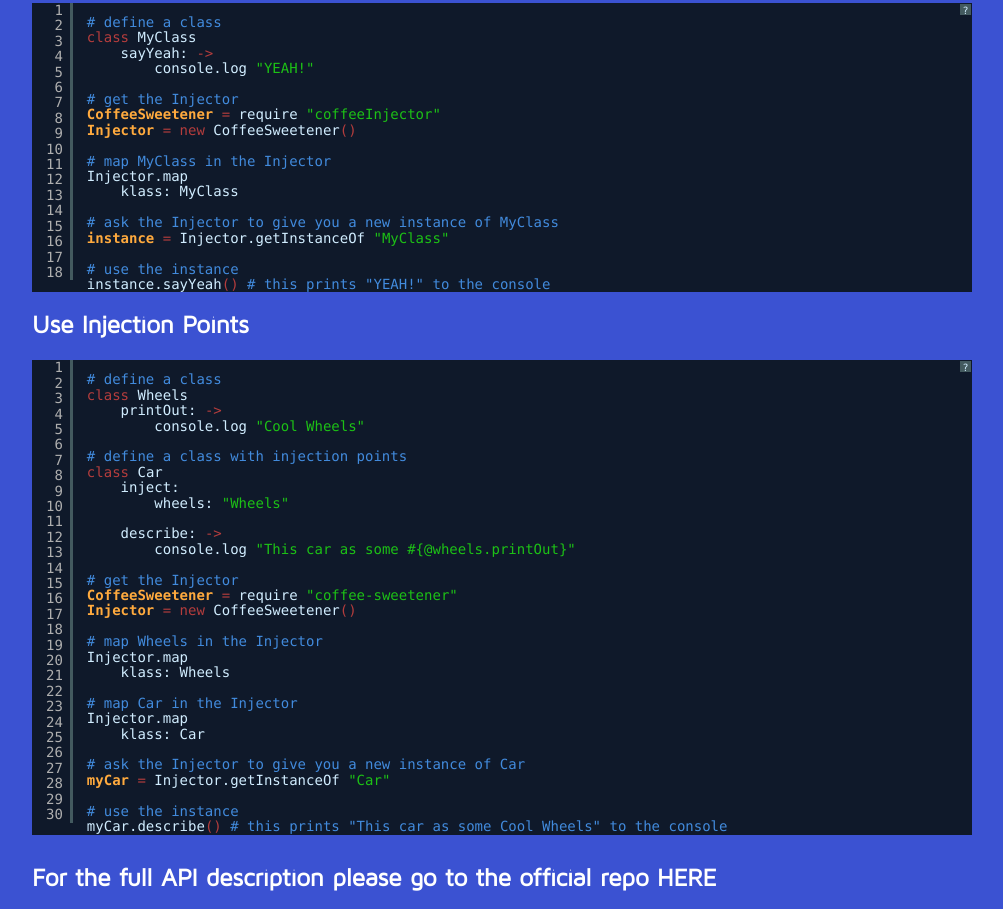
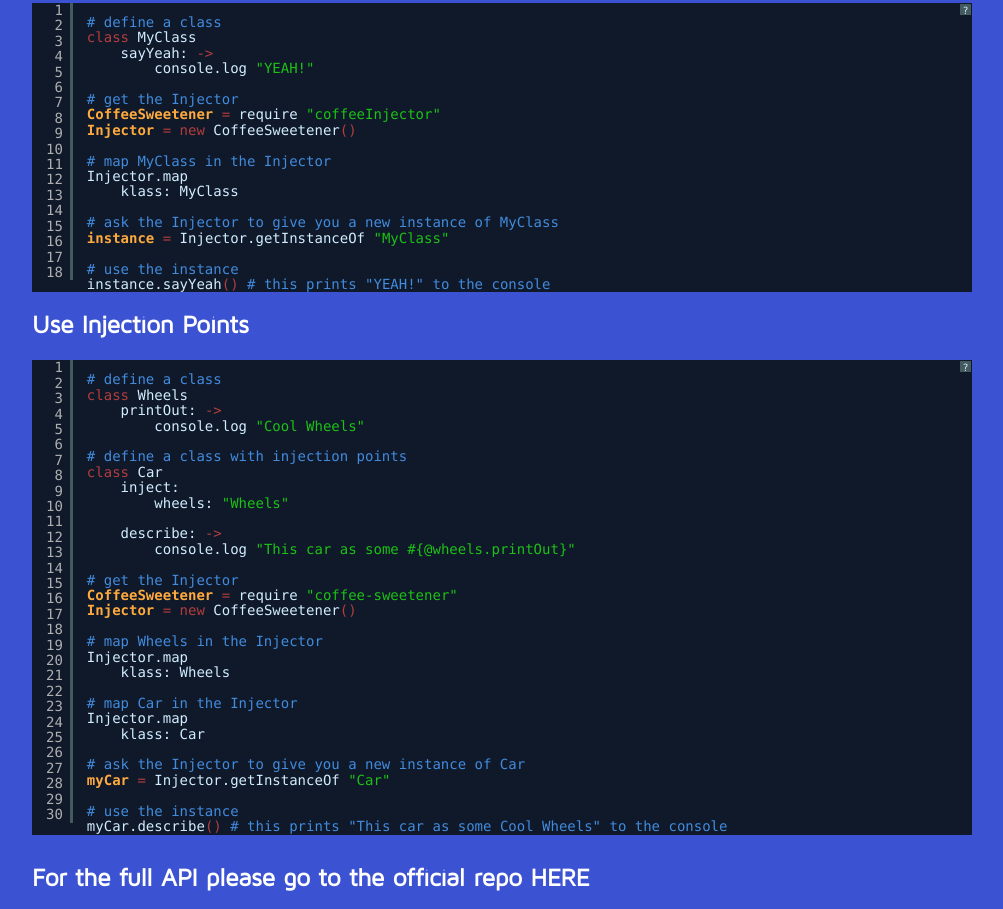
Before and after one commit to vizio360/coffee-sweetener, a plain HTML site: page index.html in a window 1280 px wide. Shown: the part 511-1420 px from the top of the page, without its empty margins (138-1141 px from the left). Drawn offline with nearby package versions, Linux system fonts and the light colour scheme.

Commit message:
updated link to repo description

```diff
--- a/index.html
+++ b/index.html
@@ -140,7 +140,7 @@ myCar.describe() # this prints "This car as some Cool Wheels" to the console
 
                 </div>
                 <div class="span12">
-                    <h3>For the full API description please go to the official repo <a href="https://github.com/vizio360/coffeeInjector#dependency-injection-in-coffeescript">HERE</a></h3>
+                    <h3>For the full API please go to the official repo <a href="https://github.com/vizio360/coffeeInjector#dependency-injection-in-coffeescript">HERE</a></h3>
                 </div>
             </div>
         </div>
```
